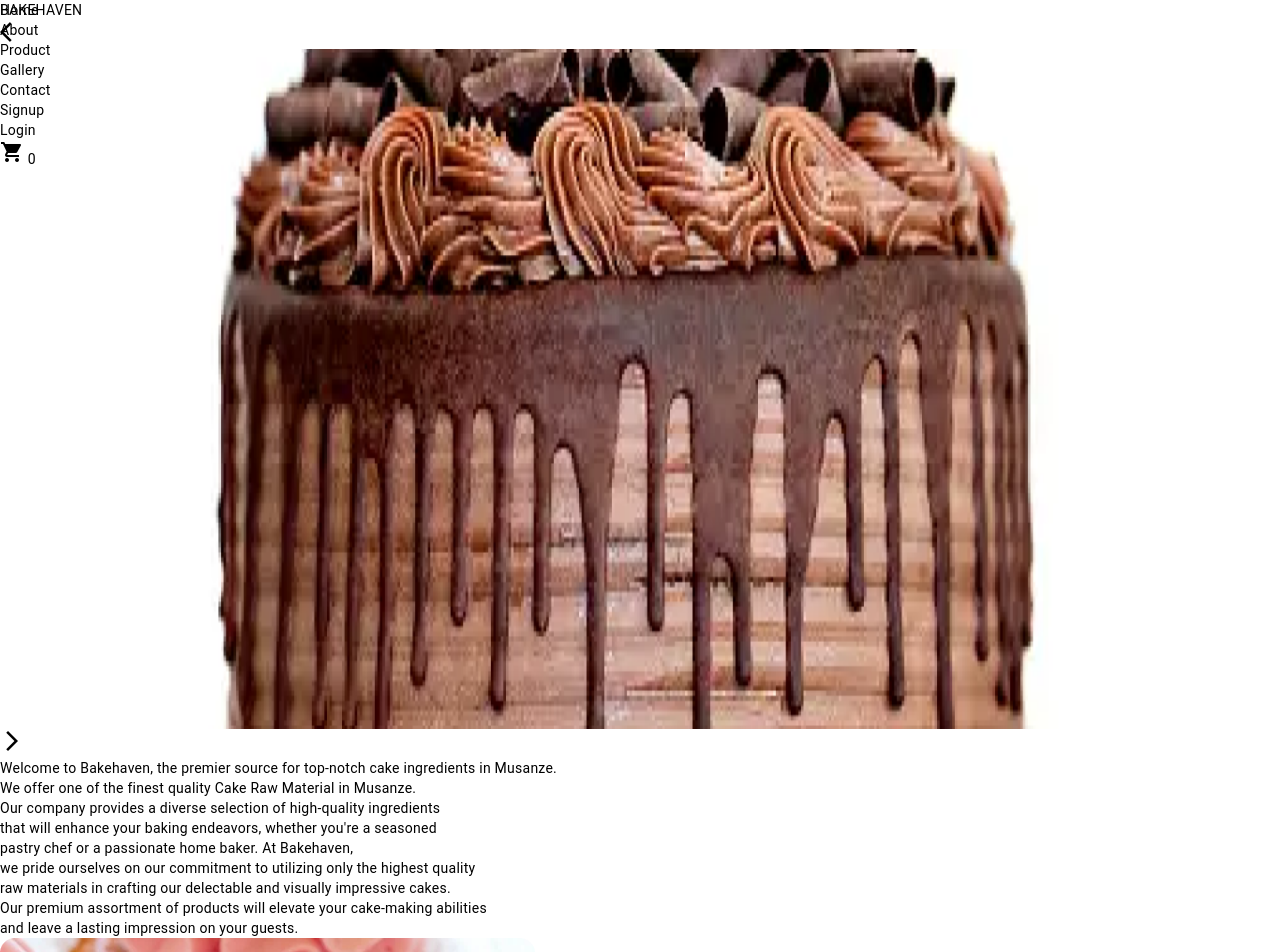
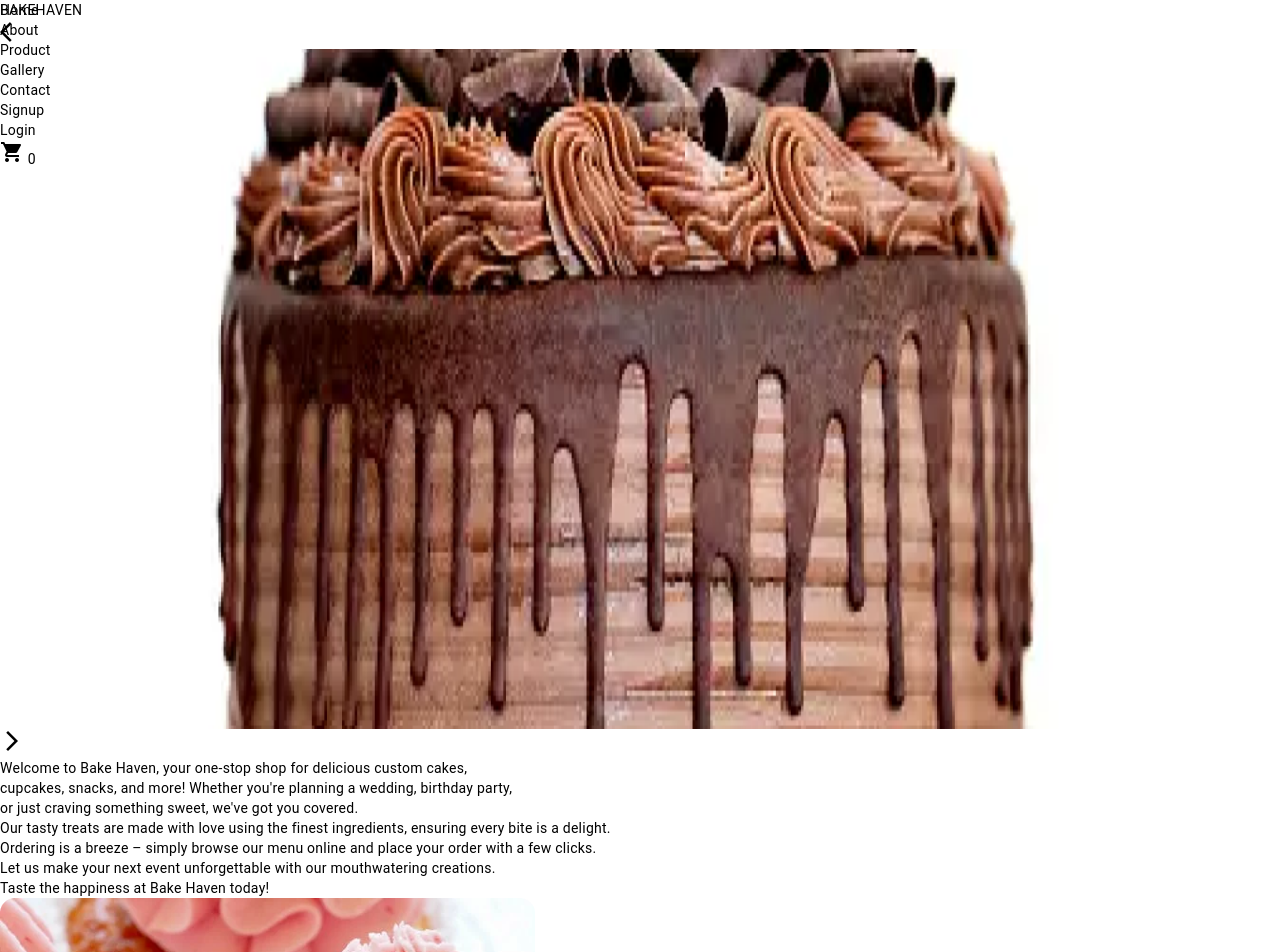
Before and after one commit to patsicko/bakehaven-fe, an Angular app: page /home in a window 1280 px wide. Shown: the top 952 px of the page. Built offline with nearby package versions, Linux system fonts and the light colour scheme.

Commit message:
change home texts

```diff
--- a/src/app/ui/home/home.component.html
+++ b/src/app/ui/home/home.component.html
@@ -33,15 +33,13 @@
 
     <div class="flex flex-col sm:flex-row justify-center items-center gap-12">
         <div class="text-center sm:text-left text-2xl bg-gray-200 shadow-lg p-6 rounded-md">
-            Welcome to <span class="font-bold">Bakehaven</span>, the premier source for top-notch cake ingredients in Musanze. <br>
-            We offer one of the finest quality Cake Raw Material in Musanze. <br>
-            Our company provides a diverse selection of high-quality ingredients <br>
-            that will enhance your baking endeavors, whether you're a seasoned <br>
-            pastry chef or a passionate home baker. At Bakehaven, <br>
-            we pride ourselves on our commitment to utilizing only the highest quality <br>
-            raw materials in crafting our delectable and visually impressive cakes. <br>
-            Our premium assortment of products will elevate your cake-making abilities <br>
-            and leave a lasting impression on your guests.
+            Welcome to <span class="font-bold text-black">Bake Haven,</span> your one-stop shop for delicious custom cakes, <br>
+            cupcakes, snacks, and more! Whether you're planning a wedding, birthday party, <br>
+            or just craving something sweet, we've got you covered. <br>
+            Our tasty treats are made with love using the finest ingredients, ensuring every bite is a delight.<br>
+             Ordering is a breeze – simply browse our menu online and place your order with a few clicks. <br>
+             Let us make your next event unforgettable with our mouthwatering creations.<br>
+              Taste the happiness at Bake Haven today!
         </div>
         <div> <img src="../../../assets/image 30.png" alt=""></div>
     </div>
```
